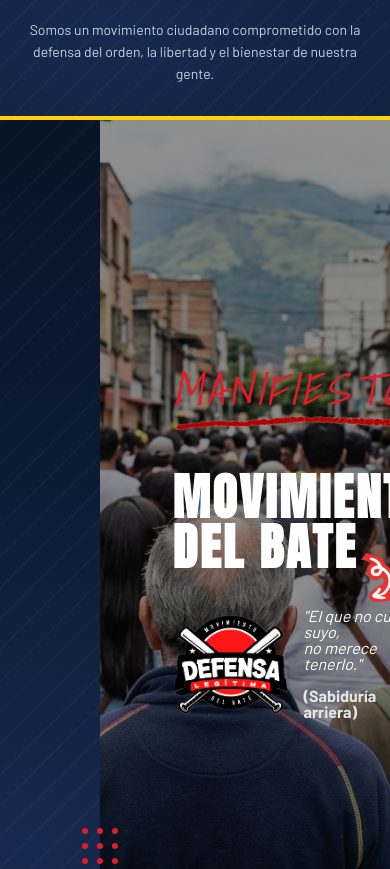
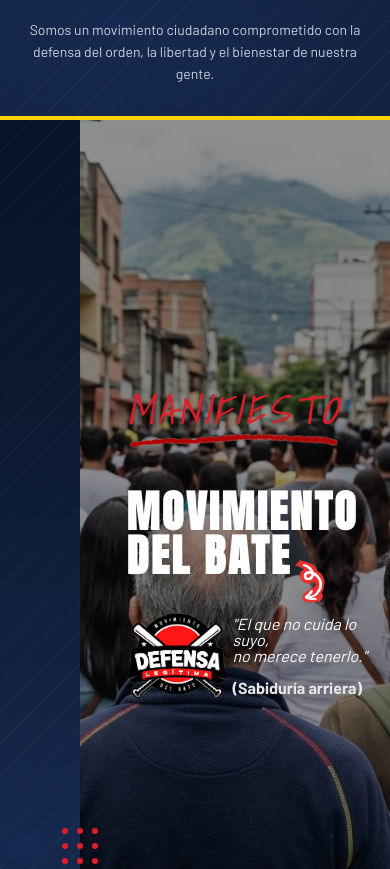
Before and after one commit to EsneiderCdD/movimiento-bate, a Next.js app: page / in a window 390 px wide. Shown: the part 1040-1909 px from the top of the page. Built offline with nearby package versions, Linux system fonts and the light colour scheme.

Commit message:
feat(nosotrosContent): responsive 500px

```diff
--- a/src/components/specific/nosotros/NosotrosContent.module.css
+++ b/src/components/specific/nosotros/NosotrosContent.module.css
@@ -335,7 +335,7 @@
 
   .content {
     padding: 24px;
-    padding-left: 0px ;
+    padding-left: 0px;
   }
 
   .manifesto {
@@ -361,4 +361,48 @@
   .author {
     font-size: 16px;
   }
+
+  @media (max-width: 500px) {
+    .sidebar {
+      flex-basis: 80px;
+    }
+
+    .sidebarText {
+      font-size: 32px;
+    }
+
+    .spacer {
+      flex-basis: 15%;
+    }
+
+    .content {
+      padding: 20px;
+      padding-left: 0px;
+    }
+
+    .manifesto {
+      font-size: 40px;
+    }
+
+    .title {
+      font-size: 44px;
+    }
+
+    .logo {
+      width: 100px;
+    }
+
+    .bottomRow {
+      gap: 6px;
+    }
+
+    .quote {
+      font-size: 16px;
+    }
+
+    .author {
+      font-size: 16px;
+    }
+  }
+
 }
```
